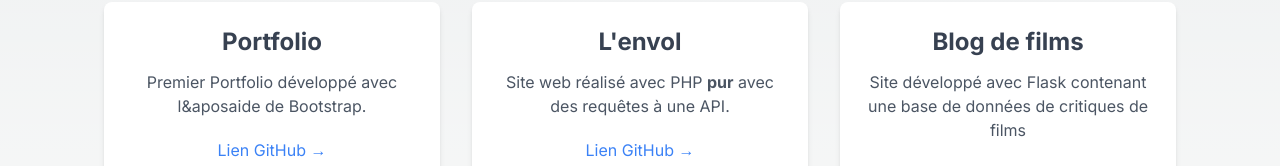
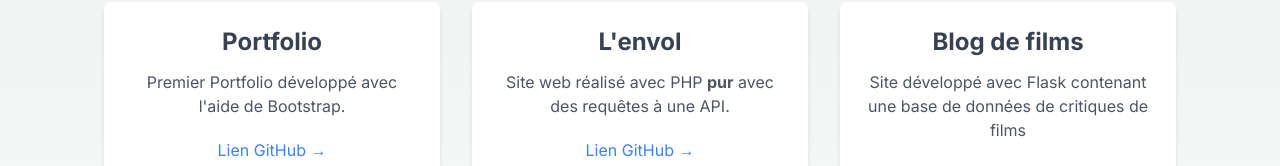
Before and after one commit to Nassim-H/cv, a Next.js app: page / in a window 1280 px wide. Shown: the part 1354-1520 px from the top of the page. Built offline with nearby package versions, Linux system fonts and the light colour scheme.

Commit message:
Correction Texte

```diff
--- a/app/Projects.tsx
+++ b/app/Projects.tsx
@@ -7,7 +7,7 @@ const Projects = () => (
                 <div className="bg-white shadow-md rounded-lg p-6 transition duration-300 hover:shadow-white hover:scale-105">
                     <h2 className="text-2xl text-gray-700 font-bold mb-3">Portfolio</h2>
                     <p className="text-gray-600 mb-5">
-                        Premier Portfolio développé avec l&aposaide de Bootstrap.
+                        Premier Portfolio développé avec l&#39;aide de Bootstrap.
                     </p>
                     <a href="https://github.com/Nassim-H/Portfolio" target="_blank" className="text-blue-500 hover:text-blue-600 transition duration-300">
                         Lien GitHub &rarr;
```
